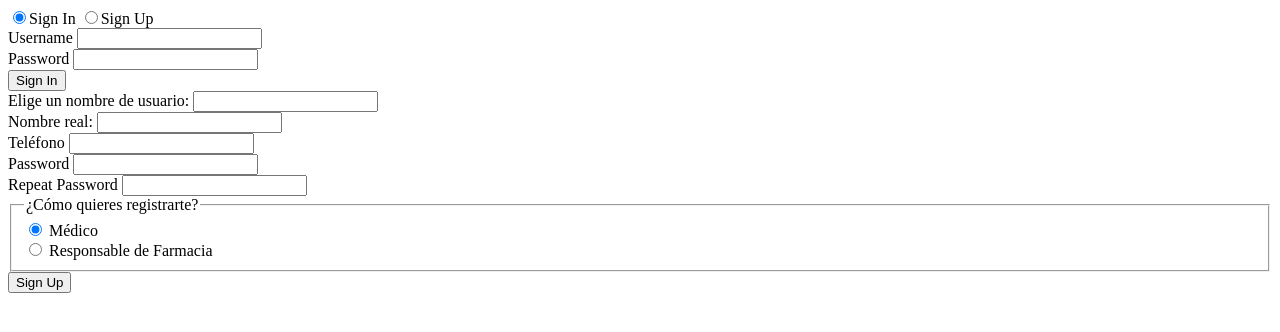
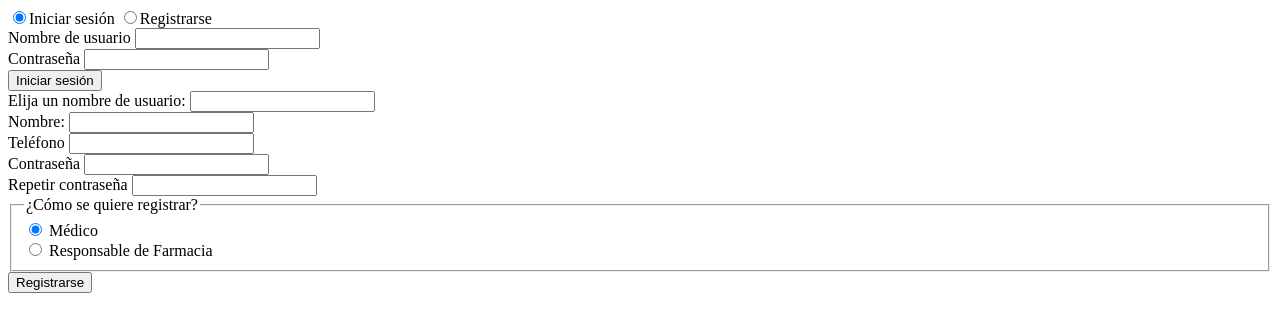
Before and after one commit to Paulandujar/IngWeb, a Flask app: page /login in a window 1280 px wide. Shown: the top 332 px of the page. Run offline with Flask 2, Linux system fonts and the light colour scheme.

Commit message:
Cambios Login

```diff
--- a/templates/login.html
+++ b/templates/login.html
@@ -17,16 +17,16 @@
         <form action="/login" method="POST">
             <div class="login-wrap" >
               <div class="login-html">
-                <input id="tab-1" type="radio" name="tab" class="sign-in" checked><label for="tab-1" class="tab">Sign In</label>
-                <input id="tab-2" type="radio" name="tab" class="sign-up"><label for="tab-2" class="tab">Sign Up</label>
+                <input id="tab-1" type="radio" name="tab" class="sign-in" checked><label for="tab-1" class="tab">Iniciar sesión</label>
+                <input id="tab-2" type="radio" name="tab" class="sign-up"><label for="tab-2" class="tab">Registrarse</label>
                 <div class="login-form">
                   <div class="sign-in-htm">
                     <div class="group">
-                      <label for="user" class="label">Username</label>
+                      <label for="user" class="label">Nombre de usuario</label>
                       <input id="user" name="user" type="text" class="input">
                     </div>
                     <div class="group">
-                      <label for="pass" class="label">Password</label>
+                      <label for="pass" class="label">Contraseña</label>
                       <input id="pass" name="pass" type="password" class="input" data-type="password">
                     </div>
 
@@ -34,17 +34,17 @@
                     <div class="hr"></div>
                     <div class="foot-lnk">
                       <div class="group">
-                        <input type="submit" class="button" value="Sign In" formmethod="post">
+                        <input type="submit" class="button" value="Iniciar sesión" formmethod="post">
                       </div>
                     </div>
                   </div>
                   <div class="sign-up-htm">
                     <div class="group">
-                      <label for="user" class="label">Elige un nombre de usuario:</label>
+                      <label for="user" class="label">Elija  un nombre de usuario:</label>
                       <input id="user" name="rusername" type="text" class="input">
                     </div>
                     <div class="group">
-                      <label for="user" class="label">Nombre real:</label>
+                      <label for="user" class="label">Nombre:</label>
                       <input id="user" name="rname" type="text" class="input">
                     </div>
                     <div class="group">
@@ -52,17 +52,17 @@
                       <input id="user" name="rtelefono" type="text" class="input">
                     </div>
                     <div class="group">
-                      <label for="pass" class="label">Password</label>
+                      <label for="pass" class="label">Contraseña</label>
                       <input id="pass" name="rpass" type="password" class="input" data-type="password">
                     </div>
                     <div class="group">
-                      <label for="pass" class="label">Repeat Password</label>
+                      <label for="pass" class="label">Repetir contraseña</label>
                       <input id="pass" name="cpass" type="password" class="input" data-type="password">
                     </div>
                     <div class="group">
                         <div>
                           <fieldset>
-                            <legend>¿Cómo quieres registrarte?</legend>
+                            <legend>¿Cómo se quiere registrar?</legend>
                             <div>
                               <input type="radio" id="radio1" name="rol" value="medico"
                                      checked>
@@ -77,7 +77,7 @@
 
                     </div>
                     <div class="group">
-                      <input type="submit" class="button" value="Sign Up" formmethod="post">
+                      <input type="submit" class="button" value="Registrarse" formmethod="post">
                     </div>
                     <div class="hr"></div>
                   </div>
```
